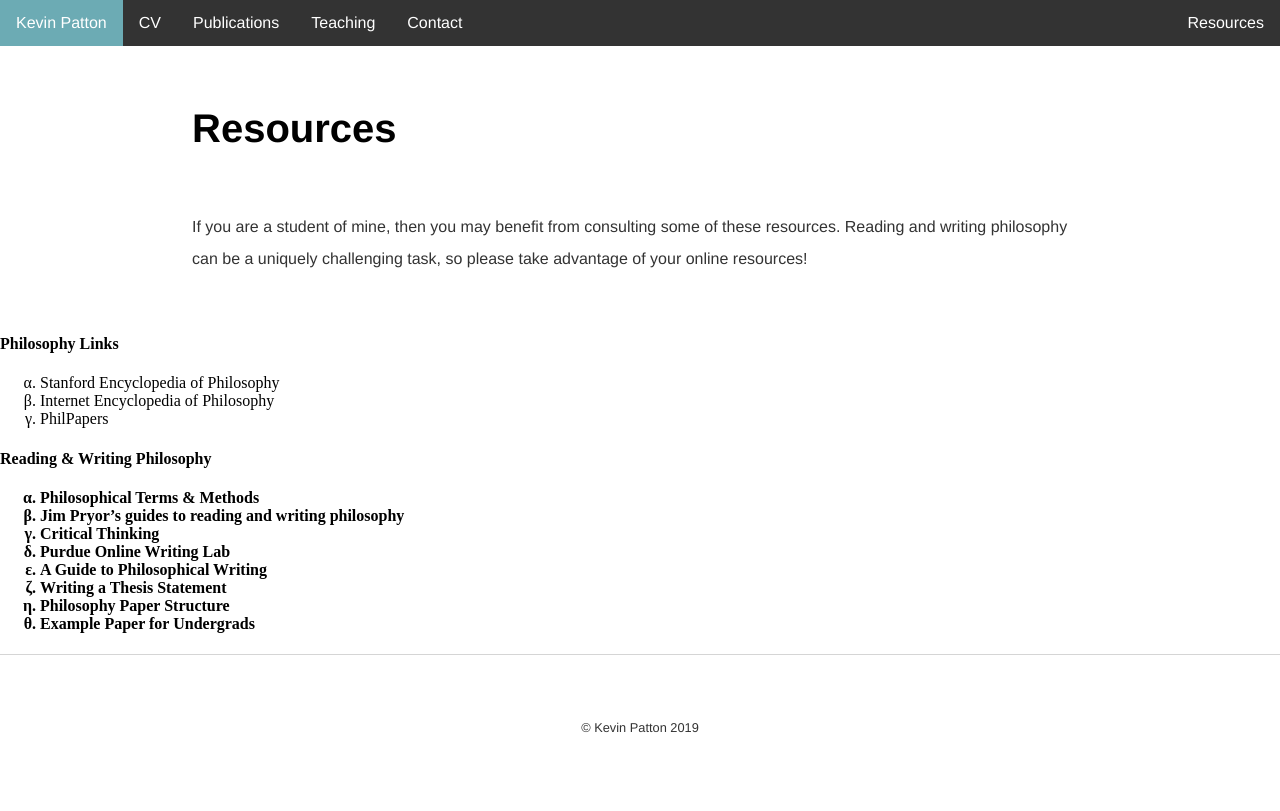
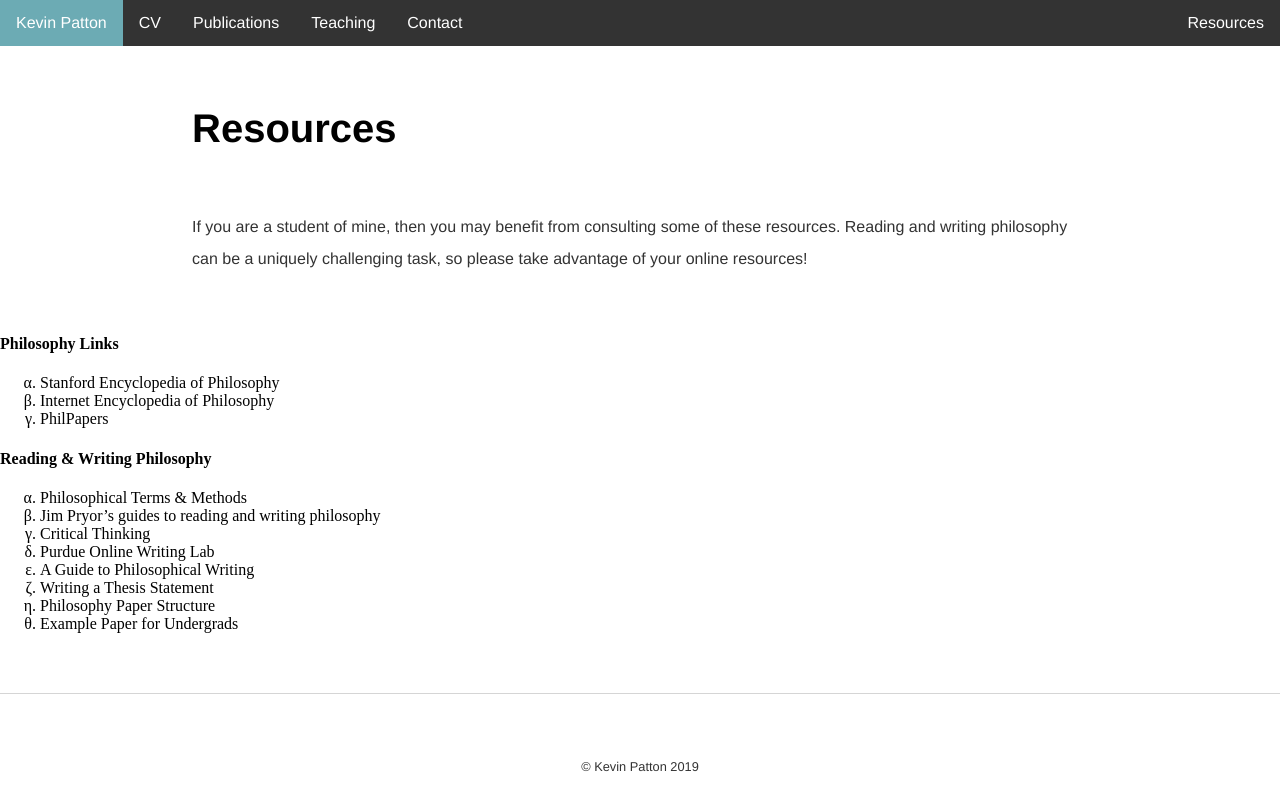
Before and after one commit to kevinjpatton/kevinjpatton.github.io, a Jekyll site: the page built from resources/index.html, in a window 1280 px wide. Shown: the top 811 px of the page. Built offline with Jekyll 4.4.1, drawn with Linux system fonts in a browser that asks for light colours; Markdown is read by kramdown in place of the engine named in the settings.

Commit message:
Update index.html

```diff
--- a/resources/index.html
+++ b/resources/index.html
@@ -4,6 +4,7 @@ title: Resources
 ---
 <h1>Resources</h1>
 <p>If you are a student of mine, then you may benefit from consulting some of these resources.  Reading and writing philosophy can be a uniquely challenging task, so please take advantage of your online resources!</p>
+<p>
 <h4>Philosophy Links</h4>
 <ul style="list-style-type:lower-greek;">
     <li>Stanford Encyclopedia of Philosophy
@@ -11,7 +12,7 @@ title: Resources
     <li>PhilPapers
 </ul>
 
-<h4>Reading & Writing Philosophy<h4>
+<h4>Reading & Writing Philosophy</h4>
 <ul style="list-style-type:lower-greek;">
   <li>Philosophical Terms & Methods
 <li>Jim Pryor’s guides to reading and writing philosophy
@@ -22,3 +23,4 @@ title: Resources
 <li>Philosophy Paper Structure
 <li>Example Paper for Undergrads
 </ul>
+</p>
```
